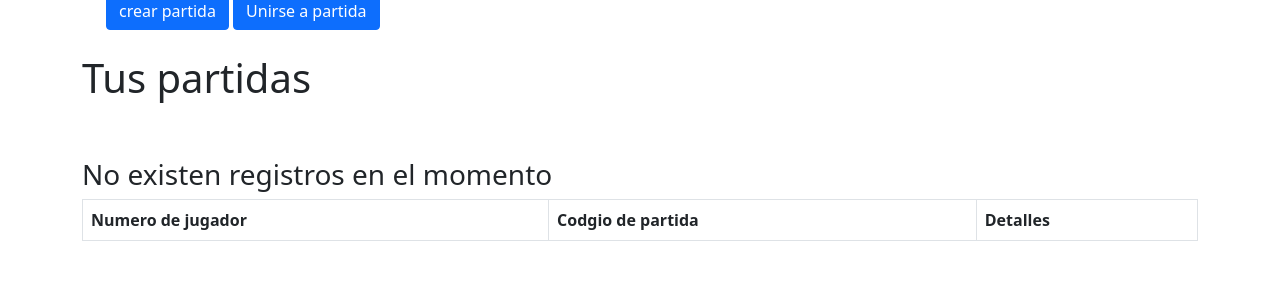
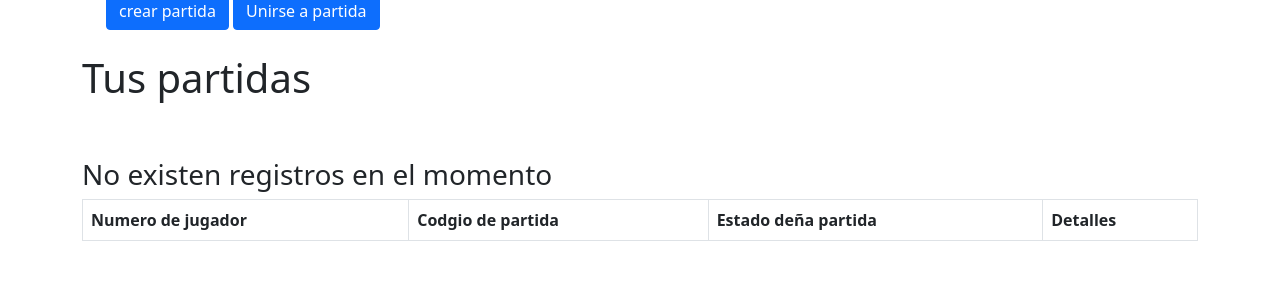
Before and after one commit to AlejoCifuentes98/senasoft2021, a Django app: page /perfil/ in a window 1280 px wide. Shown: the part 154-454 px from the top of the page. Run offline with Django 3.2, Linux system fonts and the light colour scheme; the visitor is signed in with stand-in values (Sample User, id 1); data comes from the database, SQL or seed files in the repository; data that the repository does not hold is empty.

Commit message:
Historial partidas

```diff
--- a/apps/partida/models.py
+++ b/apps/partida/models.py
@@ -28,7 +28,7 @@ class Partida(models.Model):
     carta_des = models.PositiveIntegerField(blank=True, null=True) #Carta a ocultar de los desarrolladores
     carta_mod = models.PositiveIntegerField(blank=True, null=True) #Carta a ocultar de los modulos
     carta_err = models.PositiveIntegerField(blank=True, null=True) #Carta a ocultar de los errores
-    #estado = models.CharField(max_length=50, choices=partida_estado, default='activa')
+    estado = models.CharField(max_length=50, choices=partida_estado, default='activa')
 
 #Modelo para almacenar los datos de la partida
 
--- a/apps/partida/views.py
+++ b/apps/partida/views.py
@@ -26,7 +26,7 @@ def partida_crear_view(request):
 
     partida = Partida()
     partida.codigo_ingreso=codigo#se captura el codigo y se pasa como parametro a la tabla Partida
-    #partida.estado = 'activa'
+    partida.estado = 'activa'
     partida.save()
                 # carta_err=error.id,
                 # carta_mod=modulo.id,
--- a/templates/partida/perfil.html
+++ b/templates/partida/perfil.html
@@ -21,6 +21,7 @@
                         <tr>
                             <th scope="col">Numero de jugador</th>
                             <th scope="col">Codgio de partida</th>
+                            <th scope="col">Estado deña partida</th>
                             <th scope="col">Detalles</th>
                         </tr>
                     </thead>
@@ -34,9 +35,12 @@
                         <tr>
                             <th scope="row">{{ i.jugador_numero }}</th>
                             <td>{{ i.partida.codigo_ingreso }}</td>
-                            <td> </td>
-                            <td><a typpe="button" class="btn btn-primary" href="#"></a></td>
-
+                            <td>{{i.partida.estado}}</td>
+                            {% if i.partida.estado != 'activa'%}
+                                <td><p>No se puede ingresar a esta poartida</p></td>
+                            {% else %}
+                            <td><input type="submit" value="ingresar"></td>
+                            {% endif %}
 
                         </tr>
                         {% endfor %}
```
Also changed, not shown: apps/partida/migrations/0002_partida_estado.py (added).
